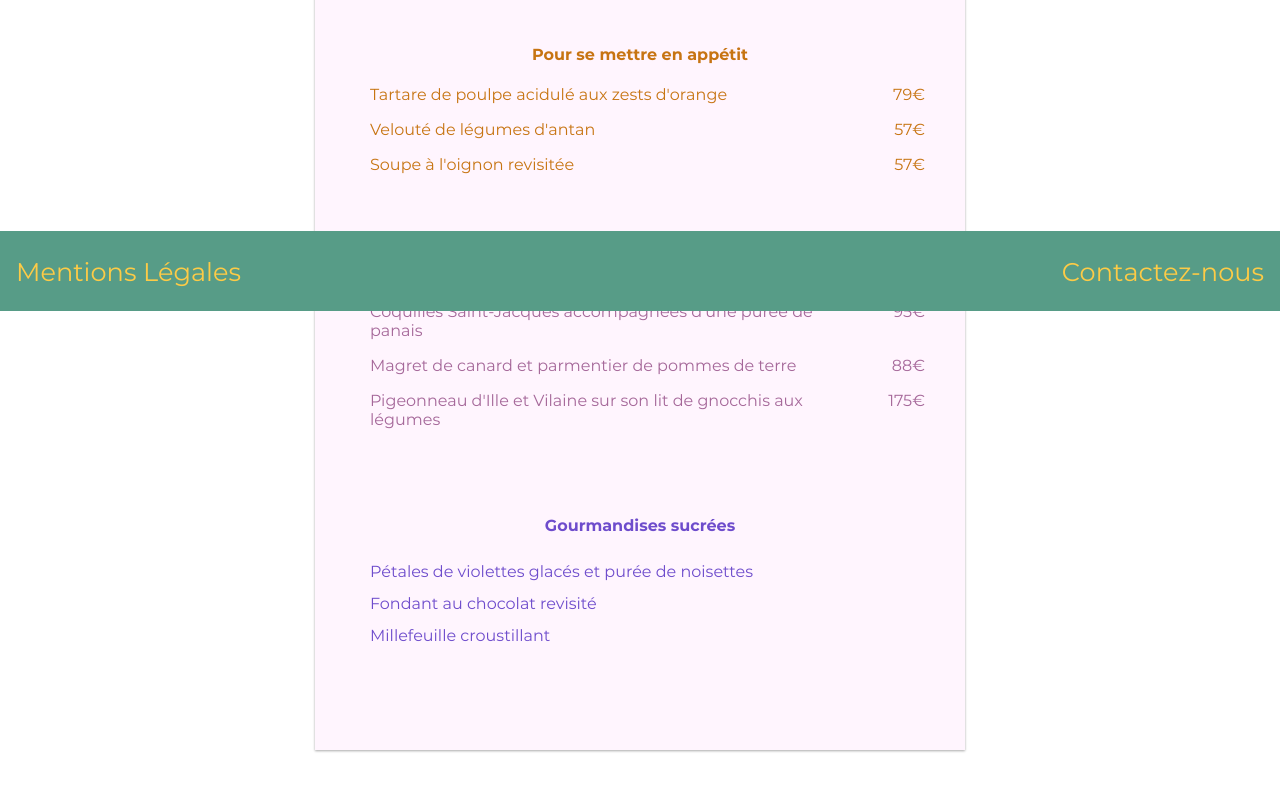
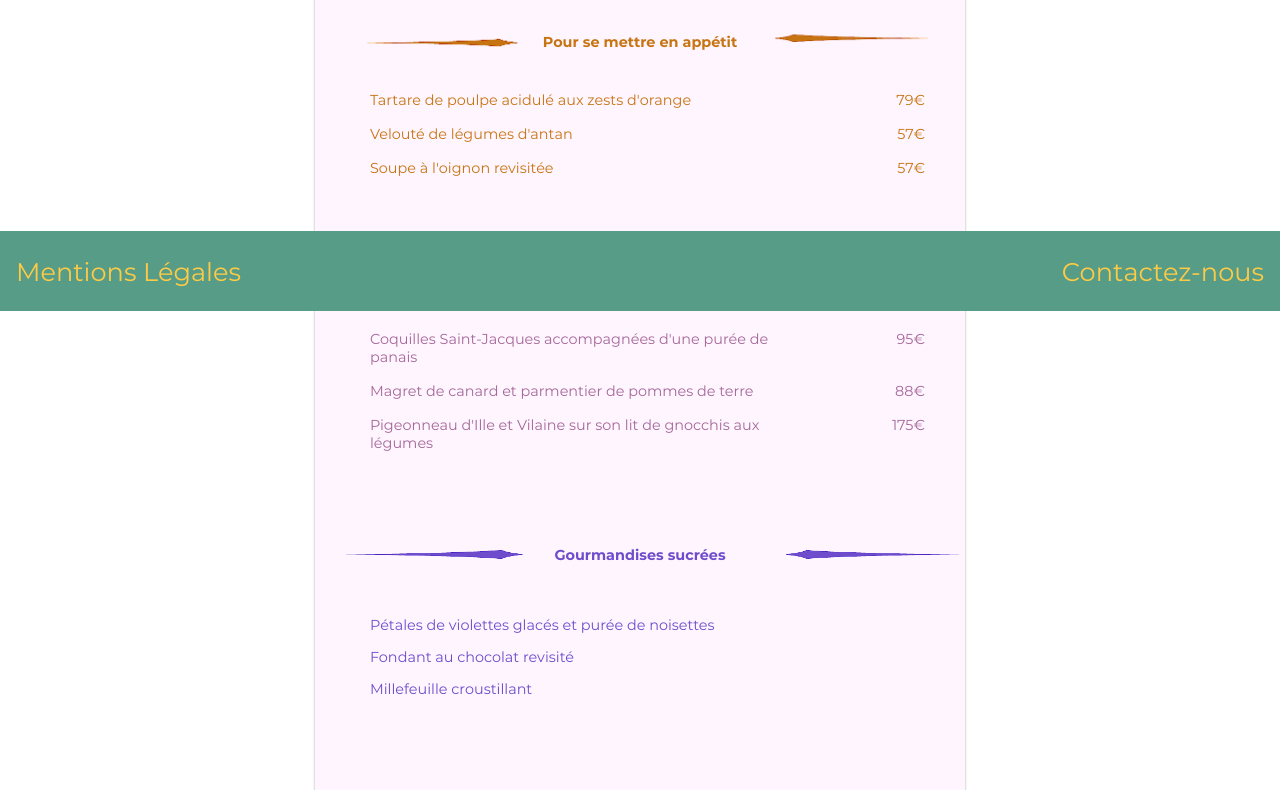
Before and after one commit to Estelle-Rose/Estelle-Rose.github.io, a website: page OhMyFood/menu-chic.html in a window 1280 px wide. Shown: the part 489-1279 px from the top of the page. Drawn offline with Linux system fonts and the light colour scheme.

Commit message:
menu-chic

```diff
--- a/OhMyFood/menu-chic.html
+++ b/OhMyFood/menu-chic.html
@@ -27,9 +27,13 @@
                     </h2>
                 </header>
                 <article class="plats entrées">
+                    <div class="separateurs">
+                        <img class="image-gauche" src="images/separateur-chic1-gauche.png">
                         <h4>
                             Pour se mettre en appétit
                         </h4>
+                        <img class="image-droite" src="images/separateur-chic1-droite.png">
+                    </div>
                     <ul>
                         <li>
                             Tartare de poulpe acidulé aux zests d'orange
@@ -56,9 +60,13 @@
                     </ul>
                 </article>
                 <article class="plats suites" >
+                    <div class="separateurs">
+                        <img class="image-gauche" src="images/separateur-chic2-gauche.png">
                         <h4>
                             Plaisir des papilles
                         </h4>
+                        <img class="image-droite" src="images/separateur-chic2-droite.png">
+                    </div>
                     <ul>
                         <li>
                             Coquilles Saint-Jacques accompagnées d'une purée de panais
@@ -85,9 +93,13 @@
                     </ul>
                 </article>
                 <article class="plats desserts">
+                    <div class="separateurs">
+                        <img class="image-gauche" src="images/separateur-chic3-gauche.png">
                         <h4>
                             Gourmandises sucrées
                         </h4>
+                        <img class="image-droite" src="images/separateur-chic3-droite.png">
+                    </div>
                     <ul>
                         <li>
                             Pétales de violettes glacés et purée de noisettes
--- a/OhMyFood/sass/base/_fonts.scss
+++ b/OhMyFood/sass/base/_fonts.scss
@@ -99,6 +99,11 @@ a {
 p {
     margin-top: -25px;;
 }
+.menu-page {
+    @media (max-width: 767px) {
+        padding: 1rem;
+    }
+}
 /* Accueil */
 
 /* Page Note */
@@ -148,7 +153,7 @@ p {
         background: -webkit-linear-gradient(left top, $color-chic , #6e4ccc  );
         -webkit-background-clip: text;
         background-color: $color-chic;
-        font-size: 3em;
+        font-size: 2.7em;
         text-align: center;
         padding-top: 30px;
         filter: brightness(130%);
@@ -162,8 +167,10 @@ p {
         font-size: 2.5em;
         text-align: center;
         padding-top: 30px;
-
         filter: brightness(130%);
+        @media (max-width: 767px) {
+            font-size: 2em;
+        }
     }
     p {
         font-family: 'montserrat bold',Tahoma, Geneva, Verdana, sans-serif;
@@ -171,8 +178,15 @@ p {
         font-size: 3em;
         text-align: center;
     }
+    h4 {
+        font-family: 'montserrat',Tahoma, Geneva, Verdana, sans-serif;
+        font-size: 0.9em;
+        padding-left: 20px;
+        padding-right: 20px;
+    }
     li {
         font-family: 'montserrat',Tahoma, Geneva, Verdana, sans-serif;
+        font-size: 0.9em;
     }
     .entrées {
         color: $color-chic;
@@ -183,6 +197,10 @@ p {
     .desserts {
         color: #6e4ccc;
     }
+  }
+  .entrées h4 {
+    padding-left: 10px;
+    padding-right: 10px;
   }
   /*page delice*/
   .menu--delice {
@@ -225,6 +243,7 @@ p {
 /*page palette*/
   .menu--palette {
       background: $menu-palette;
+
       .titre {
         font-family: 'kaushan script',Tahoma, Geneva, Verdana, sans-serif;
         -webkit-text-fill-color: transparent;
@@ -246,6 +265,9 @@ p {
         text-align: center;
         padding-top: 30px;
         filter: brightness(110%);
+        @media (max-width: 767px) {
+            font-size: 3em;
+        }
     }
     li {
         font-family: 'segoe print',Tahoma, Geneva, Verdana, sans-serif;
--- a/OhMyFood/sass/main.scss
+++ b/OhMyFood/sass/main.scss
@@ -91,6 +91,9 @@ footer {
         margin-left: 20px;
         margin-right: 20px;
     }
+    @media (max-width: 750px) {
+        margin-left: 1rem;
+    }
 
     }
  }
@@ -151,7 +154,7 @@ footer {
     padding-top: 3rem;
     padding-bottom: 2rem;
     @media (max-width: 750px) {
-        max-width: 70%;
+        max-width: 75%;
     }
     ul {
         display: flex;
@@ -185,7 +188,6 @@ footer {
 }
 .image-gauche, .image-droite {
     width: 33%;
-
     @media (max-width:750px) {
         width: 28%;
 
@@ -233,3 +235,6 @@ footer {
 .image-delice-2 {
         filter: brightness(265%)
 }
+.entrées img {
+    width: 28%;
+}
```
Also changed, not shown: OhMyFood/css/style.css, OhMyFood/images/separateur-chic1-droite.png (added), OhMyFood/images/separateur-chic1-gauche.png (added), OhMyFood/images/separateur-chic2-droite.png (added), OhMyFood/images/separateur-chic2-gauche.png (added), OhMyFood/images/separateur-chic3-droite.png (added), OhMyFood/images/separateur-chic3-gauche.png (added), 1 other file. Lines whose indentation alone changed are shown as unchanged.
